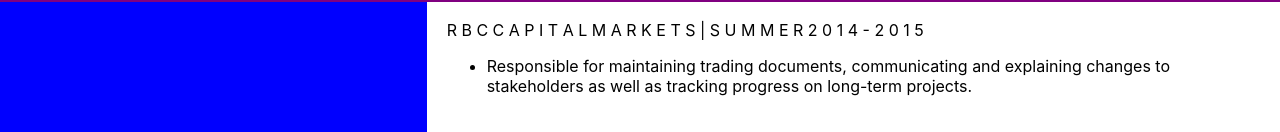
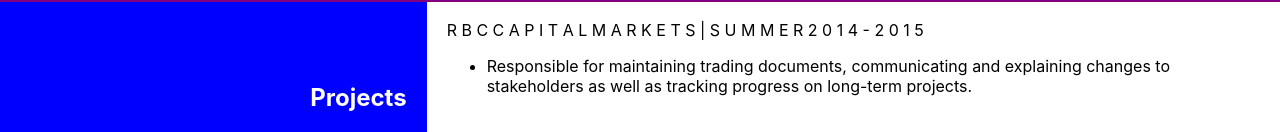
Before and after one commit to CD-Mackay/personal_site, a Next.js app: page /resume in a window 1280 px wide. Shown: the part 798-930 px from the top of the page. Built offline with nearby package versions, Linux system fonts and the light colour scheme.

Commit message:
add projects section

```diff
--- a/Components/ResumeDoc/ResumeDoc.js
+++ b/Components/ResumeDoc/ResumeDoc.js
@@ -5,6 +5,7 @@ export default function ResumeDoc() {
   return (
     <div className={styles.page}>
       <div className={styles.contact}>
+        <div>
           <h2>Connor Mackay</h2>
           <h6>Toronto Web Developer</h6>
           <p>Contact</p>
@@ -13,6 +14,10 @@ export default function ResumeDoc() {
           <div className={styles.links}>
             <Link href="">Github: CD-Mackay</Link>
             <Link href="">Linkedin: Connor Mackay</Link>
+          </div>
+        </div>
+        <div>
+          <h6>Projects</h6>
         </div>
       </div>
       <div className={styles.experience}>
--- a/Components/ResumeDoc/ResumeDoc.module.css
+++ b/Components/ResumeDoc/ResumeDoc.module.css
@@ -8,6 +8,9 @@
   color: white;
   text-align: right;
   padding: 20px;
+  display: flex;
+  flex-direction: column;
+  justify-content: space-between;
 }
 
 .experience {
```
Lines whose indentation alone changed are shown as unchanged.
